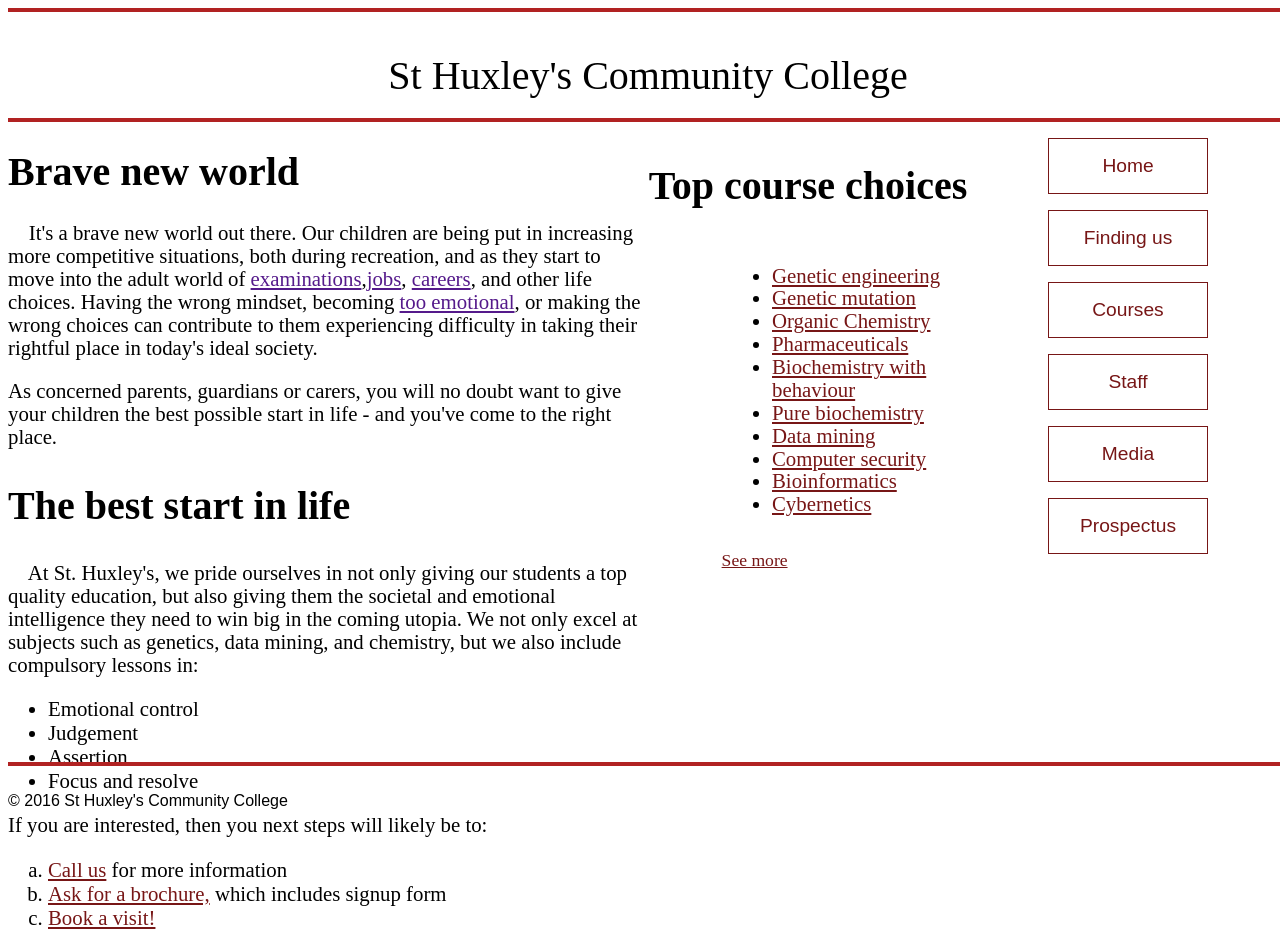
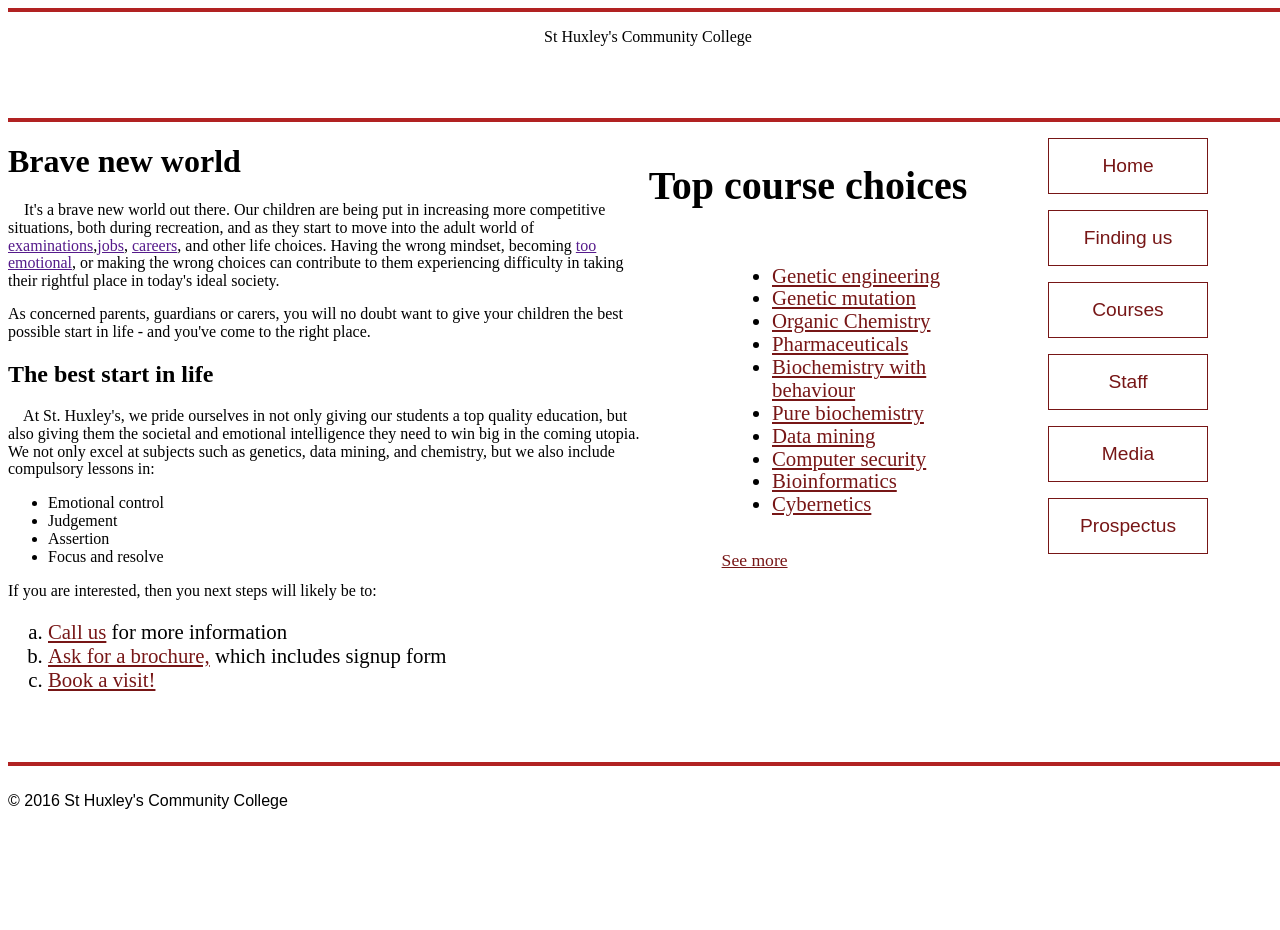
Before and after one commit to devdmitchell/HTML_Final, a plain HTML site: page index.html in a window 1280 px wide. After the commit the page ends 816 px from the top, so only its background shows below. Drawn offline with Linux system fonts and the light colour scheme.

Commit message:
completed

```diff
--- a/index.html
+++ b/index.html
@@ -4,7 +4,7 @@
     <meta charset="UTF-8">
     <meta name="viewport" content="width=device-width, initial-scale=1.0">
     <link rel="stylesheet" href="style.css">
-    <title>Landing Page</title>
+    <title>College Landing Page</title>
 </head>
 <body class="container">
 
@@ -67,8 +67,5 @@
         <p class="foot">© 2016 St Huxley's Community College</p>
         </div>
 
-
-
-
 </body>
 </html>
--- a/style.css
+++ b/style.css
@@ -16,7 +16,7 @@
 
 .headline {
     text-align: center;
-    font-size: 2.5rem;
+   font-size: 2.5;
 
     @font-face {
         font-family: sans-serif;
@@ -41,14 +41,10 @@
         font-family: sans-serif;
         src: url(https://www.font-collector.com/font.php?id=530&idCategory=9&idSubcategory=7);
     }
-
-    font-size: 2.5rem;
 }
 
 .text {
-    font-size: 1.3rem;
     text-align: left;
-
     @font-face {
         font-family: serif;
         src: url(https://www.font-collector.com/font.php?id=435&idCategory=9&idSubcategory=6);
@@ -57,7 +53,7 @@
 }
 
 .a {
-    font-size: 1.3rem;
+    font-size: 1rem;
 }
 
 .b {
```
